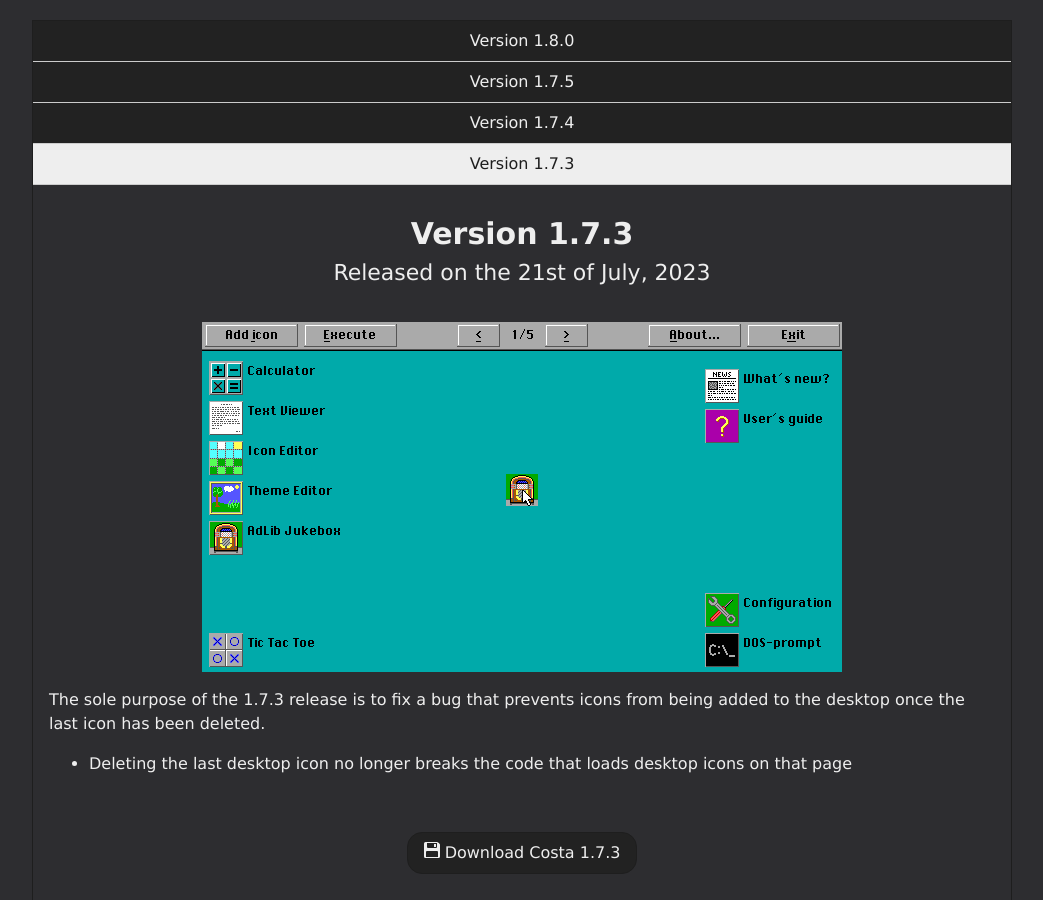
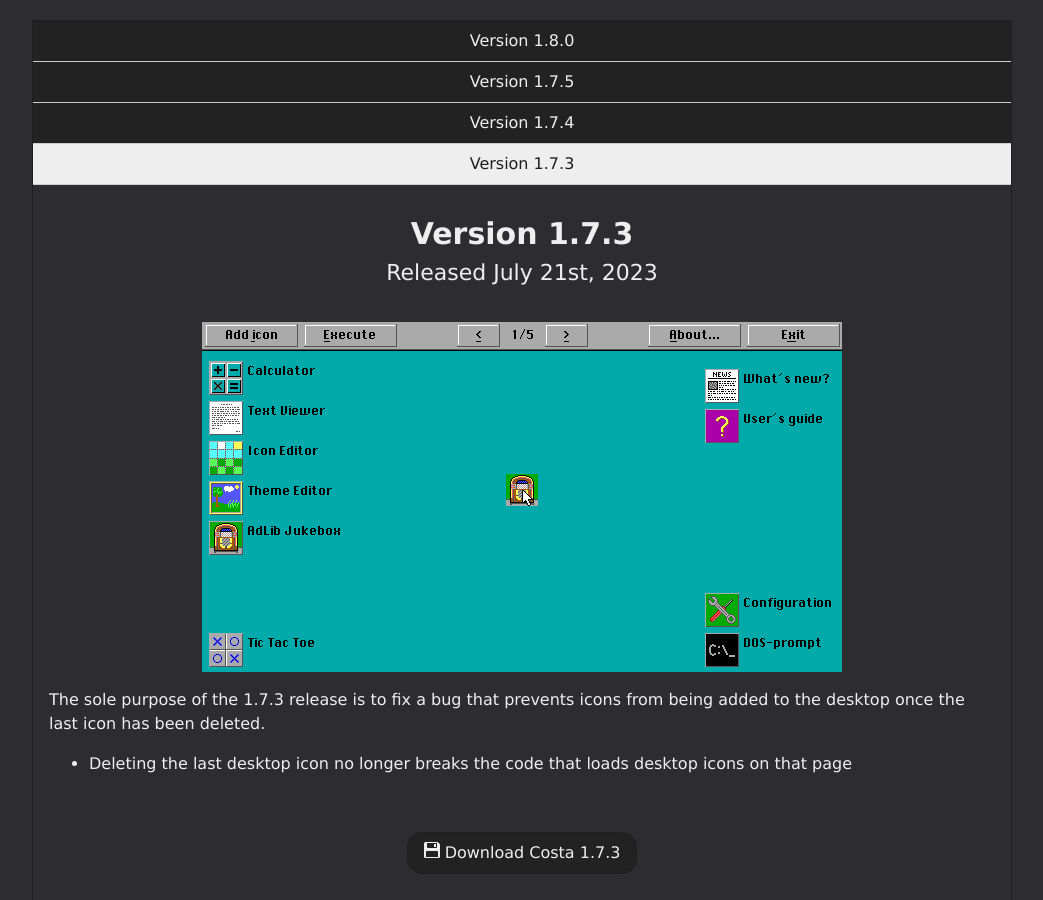
Before and after one commit to jacobpalm/costa.jacobpalm.dk, a Jekyll site: the page built from _archive/173.md, in a window 1280 px wide and 900 px high, scrolled down 311 px. Shown: the whole window, without its empty margins (118-1161 px from the left). Built offline with Jekyll 4.4.1, drawn with Linux system fonts in a browser that asks for light colours; nearby versions of some CDN libraries; library files that are not in the unit come from our copies.

Commit message:
Update archivelist.html

```diff
--- a/_includes/archivelist.html
+++ b/_includes/archivelist.html
@@ -21,14 +21,7 @@
 										&nbsp;
 									</div>
 								{% else %}
-									<div class="posttime">Released on the <time datetime="{{ page.date | date: '%Y-%m-%d' }}">{% assign day = page.date | date: "%-d"  %}
-										{% case day %}
-										{% when '1' or '21' or '31' %}{{ day }}st
-										{% when '2' or '22' %}{{ day }}nd
-										{% when '3' or '23' %}{{ day }}rd
-										{% else %}{{ day }}th
-										{% endcase %}
-										{{ page.date | date: "of %B, %Y" }}</time><br>
+									<div class="posttime">Released <time datetime="{{ page.date | date: '%Y-%m-%d' }}">{{ page.date | date_to_long_string: "ordinal", "US" }}</time><br>
 										&nbsp;
 									</div>
 									<a href="{{ site.baseURL }}/assets/img/archive/{{ page.title | remove: '.' }}.png"><img class="w3-image" src="{{ site.baseURL }}/assets/img/archive/{{ page.title | remove: '.' }}.png" alt="Screenshot of Costa {{ page.title }}"></a>
```
